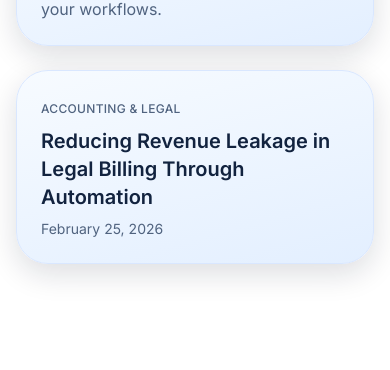
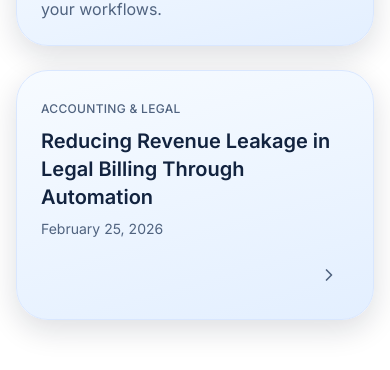
Before and after one commit to siddak1234/snoopy, a Next.js app: page /solutions/use-cases in a window 390 px wide. Shown: the part 222-592 px from the top of the page. Built offline with nearby package versions, Linux system fonts and the light colour scheme; no server answers.

Commit message:
style change

```diff
--- a/app/solutions/use-cases/page.tsx
+++ b/app/solutions/use-cases/page.tsx
@@ -14,8 +14,9 @@ export default function UseCasesSolutionsPage() {
         <h2 className="sr-only">Example use cases</h2>
         <Link
           href="/solutions/use-cases/legal-billing-compliance"
-          className="bubble group block p-6 transition duration-200 hover:-translate-y-1 hover:shadow-xl sm:p-8"
+          className="bubble group flex flex-col gap-4 p-6 transition duration-200 hover:-translate-y-1 hover:shadow-xl sm:flex-row sm:items-center sm:justify-between sm:p-8"
         >
+          <div className="min-w-0 flex-1">
             <span className="text-xs font-medium uppercase tracking-wide text-[var(--muted)]">
               Accounting & Legal
             </span>
@@ -25,6 +26,25 @@ export default function UseCasesSolutionsPage() {
             <time dateTime="2026-02-25" className="mt-2 block text-sm text-[var(--muted)]">
               February 25, 2026
             </time>
+          </div>
+          <div className="flex shrink-0 items-center justify-end sm:pl-4">
+            <span
+              className="inline-flex h-10 w-10 items-center justify-center rounded-full text-[var(--muted)] transition group-hover:bg-[var(--surface-hover)] group-hover:text-[var(--accent-strong)]"
+              aria-hidden
+            >
+              <svg
+                viewBox="0 0 24 24"
+                fill="none"
+                stroke="currentColor"
+                strokeWidth="2"
+                strokeLinecap="round"
+                strokeLinejoin="round"
+                className="h-5 w-5"
+              >
+                <path d="M9 18l6-6-6-6" />
+              </svg>
+            </span>
+          </div>
         </Link>
       </section>
     </div>
```
Lines whose indentation alone changed are shown as unchanged.
